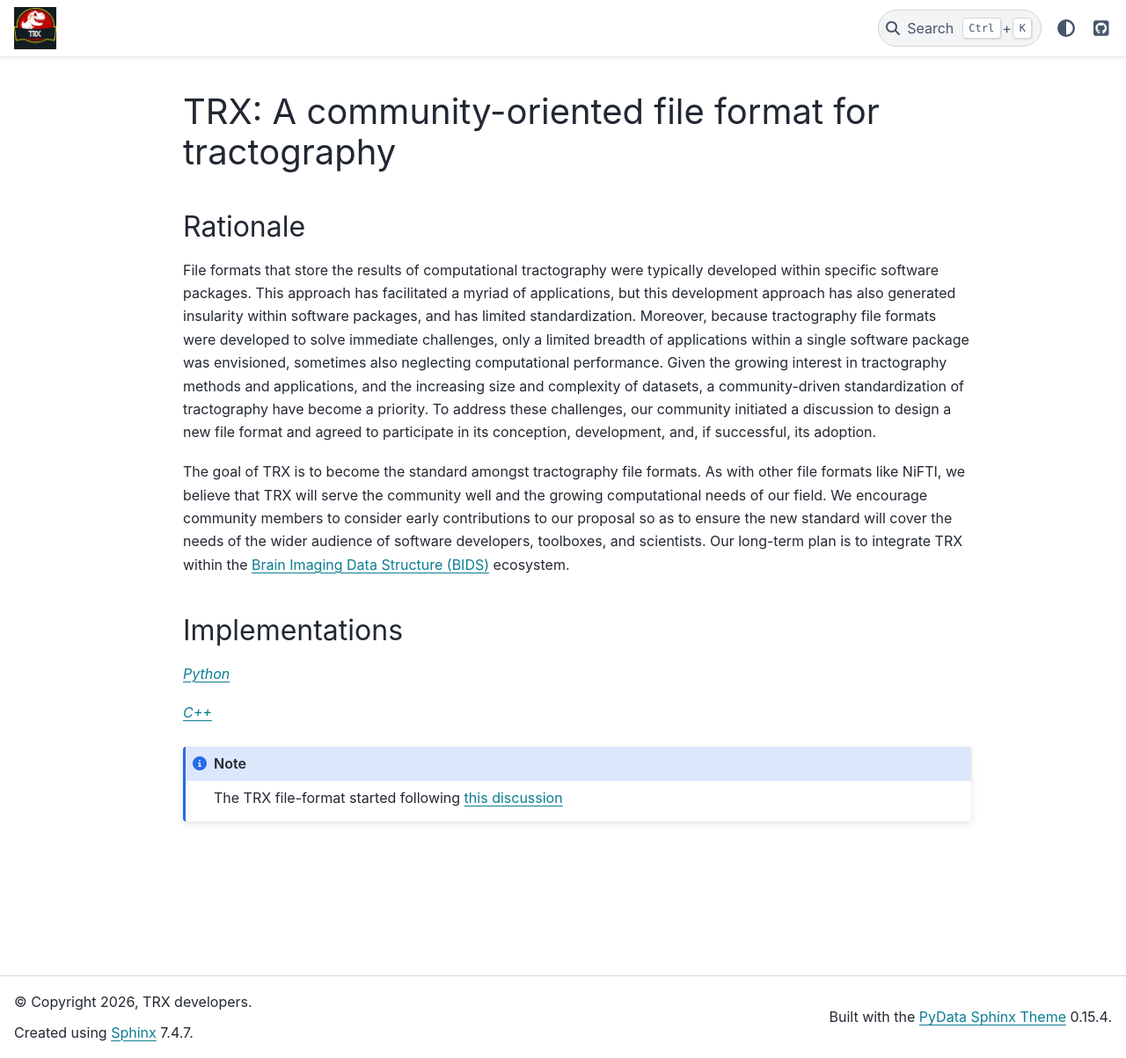
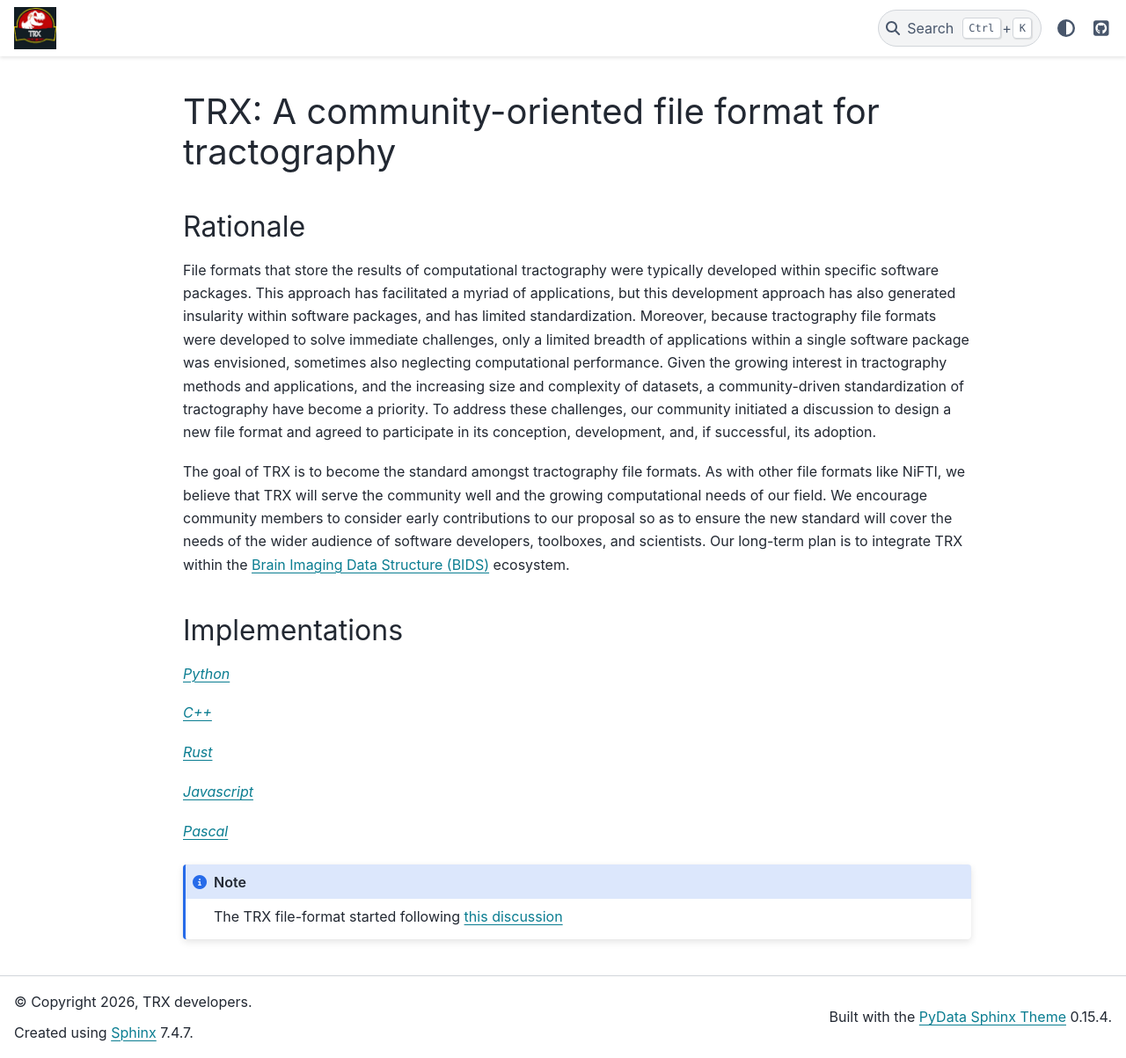
Before and after one commit to tee-ar-ex/tee-ar-ex.github.io, a Sphinx documentation site: the page built from source/index.md, in a window 1280 px wide and 1203 px high. Shown: the whole window at 88% size. Built offline with Sphinx 7.4.7 and the PyData theme 0.15.4, drawn with Linux system fonts in a browser that asks for light colours.

Commit message:
Add more language implementations.

````diff
--- a/source/index.md
+++ b/source/index.md
@@ -30,6 +30,13 @@ ecosystem.
 
 [*C++*](https://tee-ar-ex/trx-cpp)
 
+[*Rust*](https://tee-ar-ex/trx-rs)
+
+[*Javascript*](https://tee-ar-ex/trx-javascript)
+
+[*Pascal*](https://tee-ar-ex/trx-pascal)
+
+
 ```{note}
 
 The TRX file-format started following [this discussion](https://github.com/nipy/nibabel/issues/942)
````
